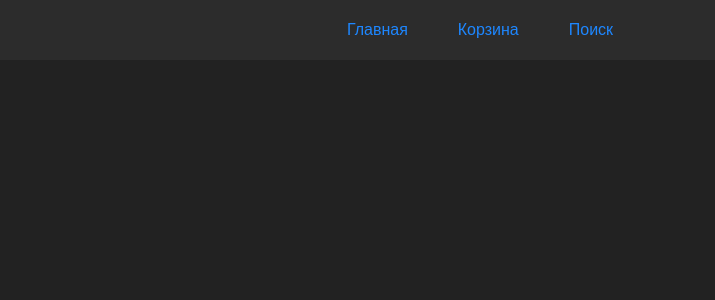
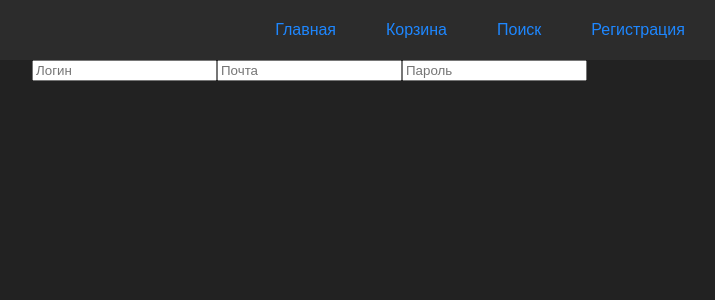
Before and after one commit to Nays06/newProject, an Angular app: page /registartion in a window 1280 px wide. Before the commit this address led to /. Shown: the top 300 px of the page, without its empty margins (160-875 px from the left). Built offline with nearby package versions, Linux system fonts and the light colour scheme.

Commit message:
account start

```diff
--- /dev/null
+++ b/src/app/Components/registartion/registartion.component.html
@@ -0,0 +1,9 @@
+<div class="registartion">
+    <input type="text" placeholder="Логин" [(ngModel)]=" login">
+    <input type="email" placeholder="Почта" [(ngModel)]=" email">
+    <input type="password" placeholder="Пароль" [(ngModel)]=" password">
+
+    {{ login }}
+    {{ email }}
+    {{ password }}
+</div>
--- /dev/null
+++ b/src/app/Components/registartion/registartion.component.ts
@@ -0,0 +1,16 @@
+import { Component } from '@angular/core';
+import { FormsModule } from '@angular/forms';
+
+@Component({
+  selector: 'app-registartion',
+  imports: [FormsModule],
+  templateUrl: './registartion.component.html',
+  styleUrl: './registartion.component.css'
+})
+export class RegistartionComponent {
+  login: String = ''
+  email: String = ''
+  password: String = ''
+
+
+}
--- a/src/app/app.component.html
+++ b/src/app/app.component.html
@@ -3,6 +3,7 @@
     <a routerLink="/" routerLinkActive="active" class="route">Главная</a>
     <a routerLink="/basket" routerLinkActive="active" class="route">Корзина</a>
     <a routerLink="/search" routerLinkActive="active" class="route">Поиск</a>
+    <a routerLink="/registartion" routerLinkActive="active" class="route">Регистрация</a>
   </nav>
 </header>
 
```
Also changed, not shown: src/app/Services/account.service.ts (added, +15 -0 lines), src/app/app.routes.ts (+6 -1 lines), src/app/Components/registartion/registartion.component.css (added), 2 other files (tests, documents, lock files or other folders).
